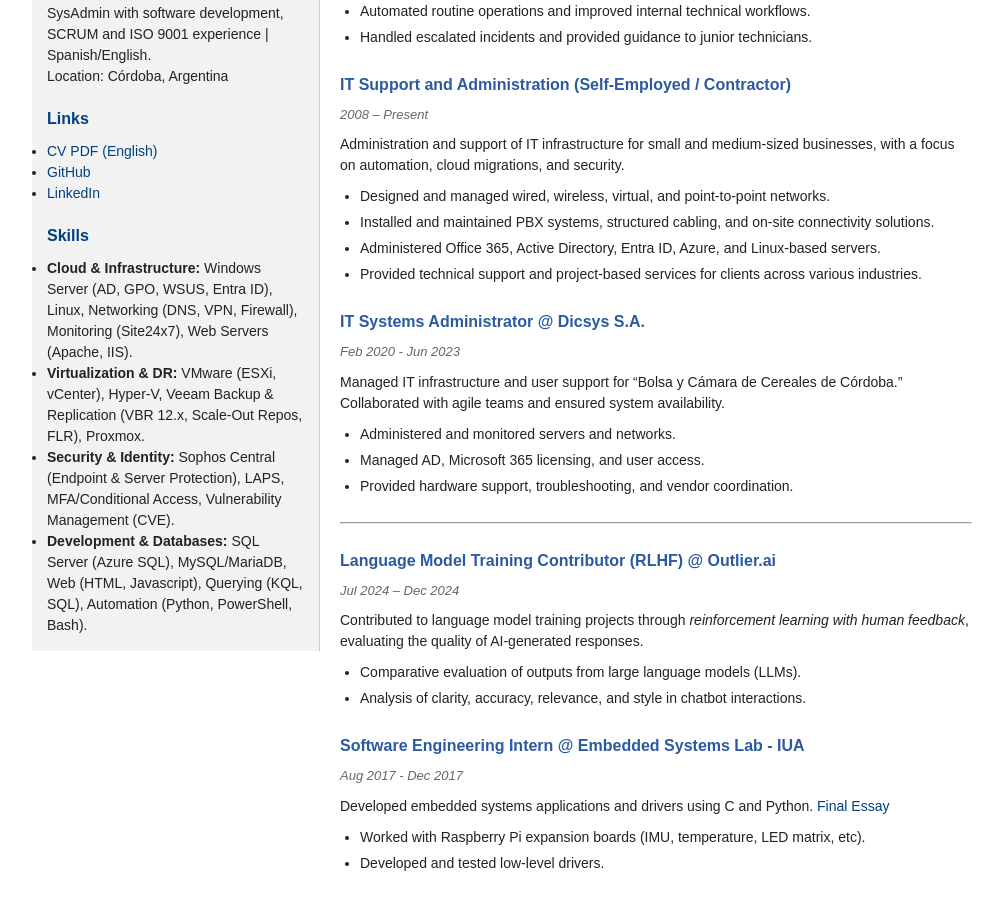
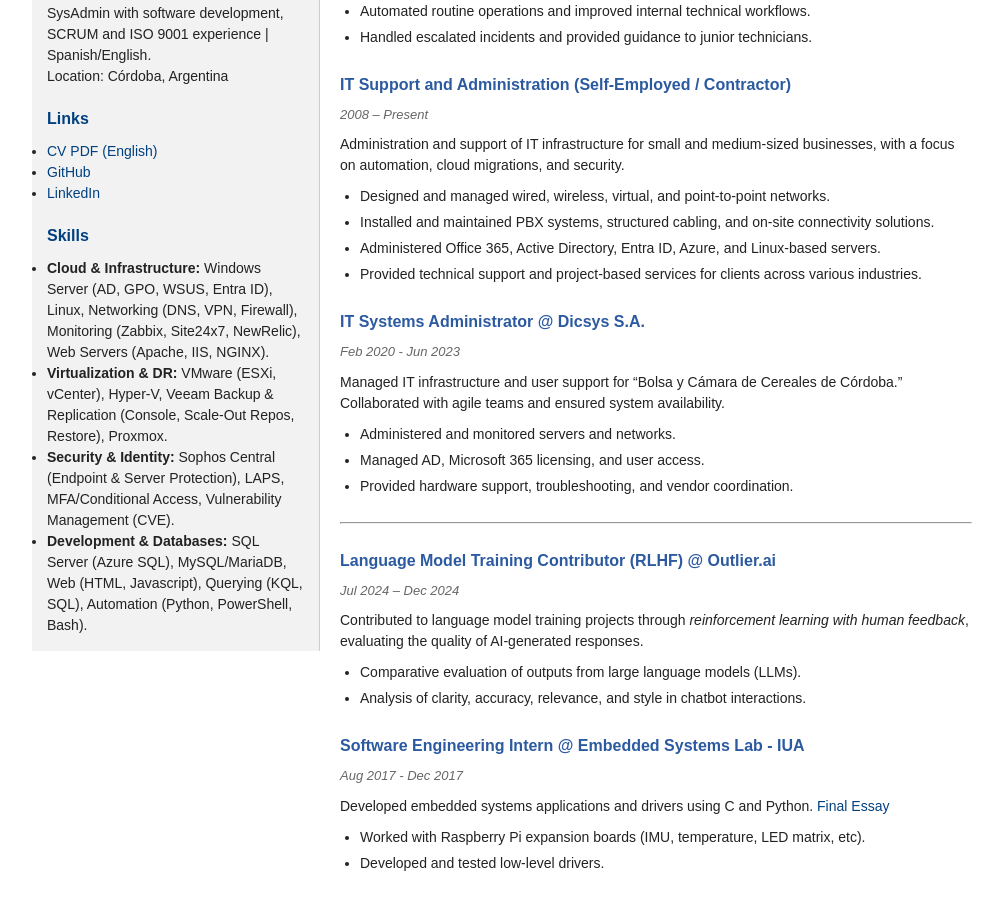
Before and after one commit to fipharraguerre/cv-homepage, a Jekyll site: the page built from index_en.md, in a window 1280 px wide and 900 px high, scrolled down 305 px. Shown: the whole window, without its empty margins (128-1131 px from the left). Built offline with Jekyll 4.4.1, drawn with Linux system fonts in a browser that asks for light colours.

Commit message:
sidebar minor fixes

```diff
--- a/index_en.md
+++ b/index_en.md
@@ -18,8 +18,8 @@
 
   ### Skills
 
-  * **Cloud & Infrastructure:** Windows Server (AD, GPO, WSUS, Entra ID), Linux, Networking (DNS, VPN, Firewall), Monitoring (Site24x7), Web Servers (Apache, IIS).
-  * **Virtualization & DR:** VMware (ESXi, vCenter), Hyper-V, Veeam Backup & Replication (VBR 12.x, Scale-Out Repos, FLR), Proxmox.
+  * **Cloud & Infrastructure:** Windows Server (AD, GPO, WSUS, Entra ID), Linux, Networking (DNS, VPN, Firewall), Monitoring (Zabbix, Site24x7, NewRelic), Web Servers (Apache, IIS, NGINX).
+  * **Virtualization & DR:** VMware (ESXi, vCenter), Hyper-V, Veeam Backup & Replication (Console, Scale-Out Repos, Restore), Proxmox.
   * **Security & Identity:** Sophos Central (Endpoint & Server Protection), LAPS, MFA/Conditional Access, Vulnerability Management (CVE).
   * **Development & Databases:** SQL Server (Azure SQL), MySQL/MariaDB, Web (HTML, Javascript), Querying (KQL, SQL), Automation (Python, PowerShell, Bash).
 
```
